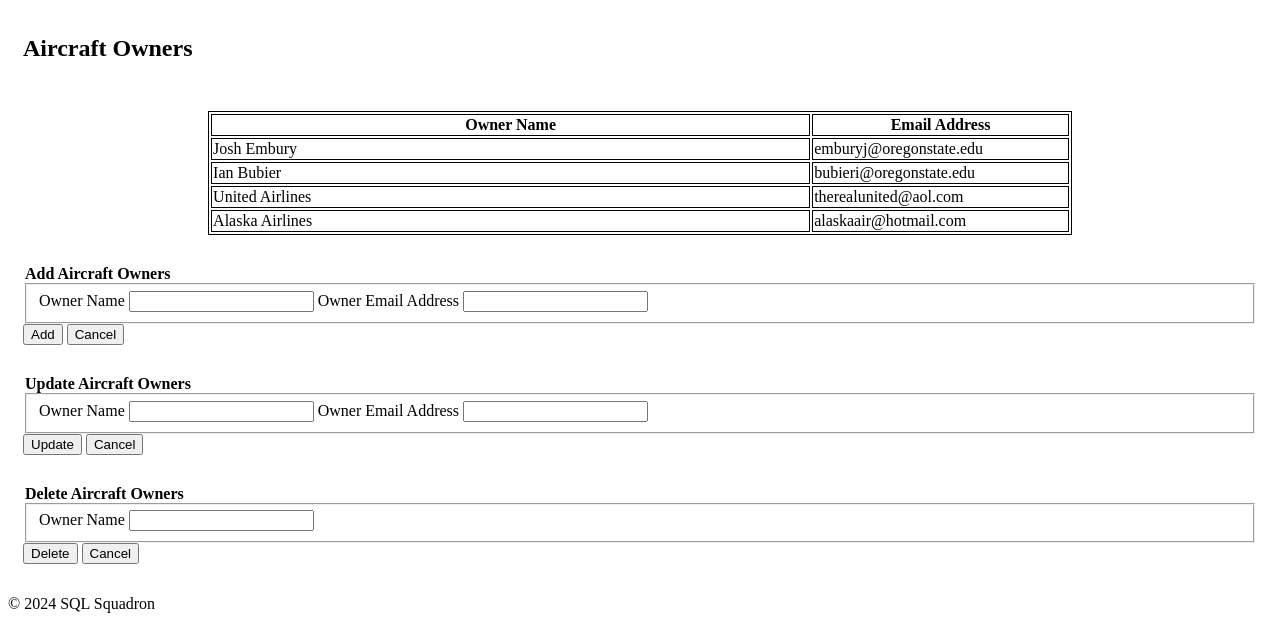
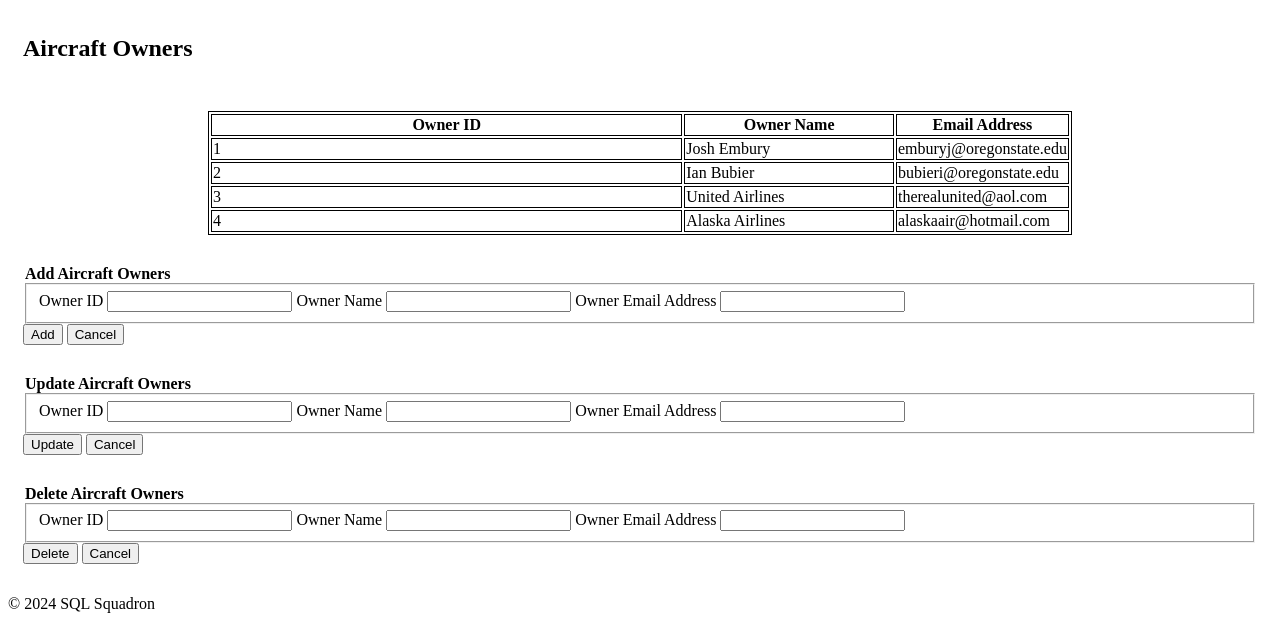
Before and after one commit to emburyj/Airworthiness_Database, a Flask app: page /Aircraft_Owners in a window 1280 px wide. Shown: the part 225-854 px from the top of the page. Run offline with Flask 3, Linux system fonts and the light colour scheme; some libraries are stand-ins or nearby versions.

Commit message:
Updated DDL and DML.

```diff
--- a/templates/Aircraft_Owners.html
+++ b/templates/Aircraft_Owners.html
@@ -7,22 +7,27 @@
 <table>
     <tbody>
         <tr>
+            <th>Owner ID</th>
             <th>Owner Name</th>
             <th>Email Address</th>
         </tr>
         <tr>
+            <td>1</td>
             <td>Josh Embury</td>
             <td>emburyj@oregonstate.edu</td>
         </tr>
         <tr>
+            <td>2</td>
             <td>Ian Bubier</td>
             <td>bubieri@oregonstate.edu</td>
         </tr>
         <tr>
+            <td>3</td>
             <td>United Airlines</td>
             <td>therealunited@aol.com</td>
         </tr>
         <tr>
+            <td>4</td>
             <td>Alaska Airlines</td>
             <td>alaskaair@hotmail.com</td>
         </tr>
@@ -35,6 +40,8 @@
 <form method="POST">
     <legend><strong>Add {{ page_name }}</strong></legend>
     <fieldset>
+        <label>Owner ID</label>
+        <input type="text" name="OwnerID">
         <label>Owner Name</label>
         <input type="text" name="OwnerName">
         <label>Owner Email Address</label>
@@ -49,12 +56,14 @@
 <form method="POST">
     <legend><strong>Update {{ page_name }}</strong></legend>
     <fieldset>
+        <label>Owner ID</label>
+        <input type="text" name="OwnerID">
         <label>Owner Name</label>
         <input type="text" name="OwnerName">
         <label>Owner Email Address</label>
         <input type="text" name="OwnerEmail">
     </fieldset>
-    <input class="btn" type="submit" id="UdateOwner" value="Update">
+    <input class="btn" type="submit" id="UpdateOwner" value="Update">
     <input class="btn" type="button" value="Cancel">
 </form>
 {% endblock %}
@@ -63,9 +72,12 @@
 <form method="POST">
     <legend><strong>Delete {{ page_name }}</strong></legend>
     <fieldset>
+        <label>Owner ID</label>
+        <input type="text" name="OwnerID">
         <label>Owner Name</label>
         <input type="text" name="OwnerName">
-
+        <label>Owner Email Address</label>
+        <input type="text" name="OwnerEmail">
     </fieldset>
     <input class="btn" type="submit" id="DeleteOwner" value="Delete">
     <input class="btn" type="button" value="Cancel">
```
Also changed, not shown: DML_DRAFT.sql (+30 -13 lines), templates/Aircraft_Models.html (+11 -1 lines).
